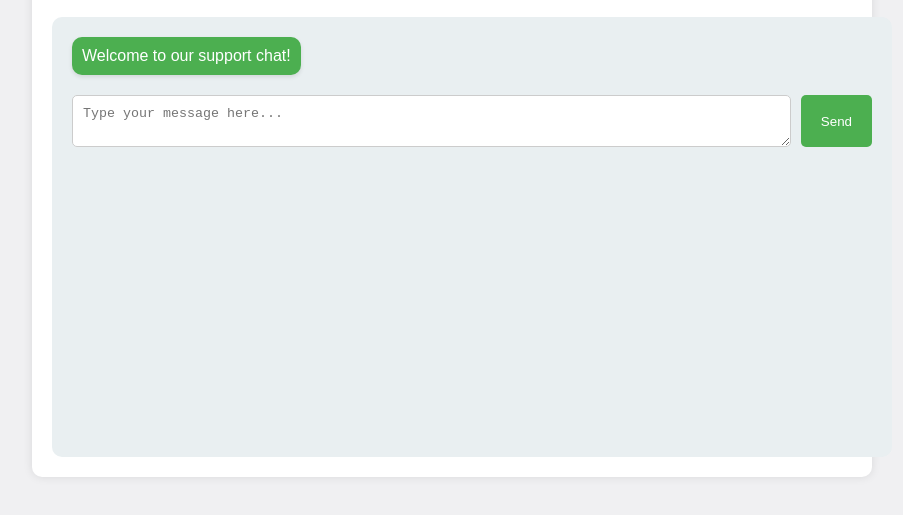
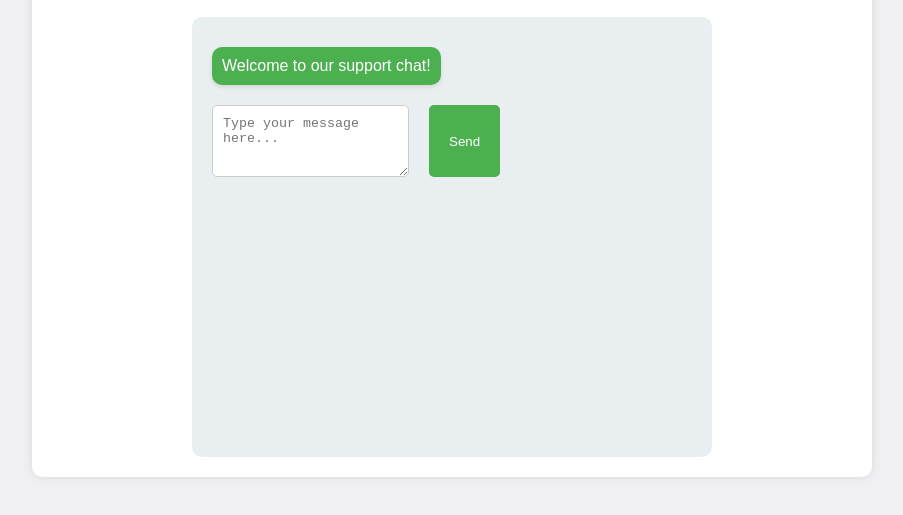
Before and after one commit to vacaramin/Go-Serve, a plain HTML site: page chat-server/frontend/index.html in a window 1280 px wide. Shown: the part 101-616 px from the top of the page, without its empty margins (188-1091 px from the left). Drawn offline with Linux system fonts and the light colour scheme.

Commit message:
css enhancements

```diff
--- a/chat-server/frontend/index.css
+++ b/chat-server/frontend/index.css
@@ -24,50 +24,68 @@ h1 {
 }
 
 .chat-box {
+    display: flex;
+    flex-direction: column;
     background-color: #e9eff1;
-    width: 100%;
+    width: 60%;
+    margin: auto;
+    align-items: flex-start;
     height: 400px;
     padding: 20px;
     border-radius: 10px;
     overflow-y: auto;
 }
-
 .chat-container {
     background-color: #7a7efd;
     color: #fff;
     padding: 10px;
-    margin-bottom: 10px;
     border-radius: 10px;
     width: fit-content;
     max-width: 80%;
     box-shadow: 0 2px 4px rgba(0, 0, 0, 0.1);
+    margin-top: 10px;
 }
 
 
+
+.chat-container.server {
+    background-color: #4caf50;
+}
 .chat-container.user {
-    background-color: #4caf50;
-    align-self: flex-end;
+    background-color: #4679c7;
+    color: #fff;
+    padding: 10px;
+    border-radius: 10px;
+    margin-left: auto;
+    width: fit-content;
+    max-width: 80%;
+    box-shadow: 0 2px 4px rgba(0, 0, 0, 0.1);
+    margin-top: 10px;
 }
 .message-form {
     display: flex;
     margin-top: 20px;
+    justify-content: space-between;
 }
 
 .message-input {
-    flex-grow: 1;
     padding: 10px;
     border-radius: 5px;
     border: 1px solid #ccc;
-    margin-right: 10px;
+    width: fit-content;
+    margin-right: 20px;
+    min-height: 50px;
+    max-height: 150px;
 }
 
 .send-button {
     padding: 10px 20px;
+    align-items: center;
     background-color: #4caf50;
     color: white;
     border: none;
     border-radius: 5px;
-    cursor: pointer;
+    cursor: pointer; ;
 }
 
 .send-button:hover {
--- a/chat-server/frontend/index.html
+++ b/chat-server/frontend/index.html
@@ -5,7 +5,7 @@
     <meta name="viewport" content="width=device-width, initial-scale=1.0">
     <link rel="stylesheet" href="./index.css">
     <title>Chat Application Test</title>
-    <script src="./script.js"></script>
+    <script defer src="./script.js"></script>
 </head>
 <body>
 
@@ -13,7 +13,7 @@
         <h1>Chat Application</h1>
 
         <div class="chat-box">
-            <div class="chat-container user">
+            <div class="chat-container server">
                 Welcome to our support chat!
             </div>
 
```
Also changed, not shown: chat-server/frontend/script.js (renamed from chat-server/frontend/index.js).
